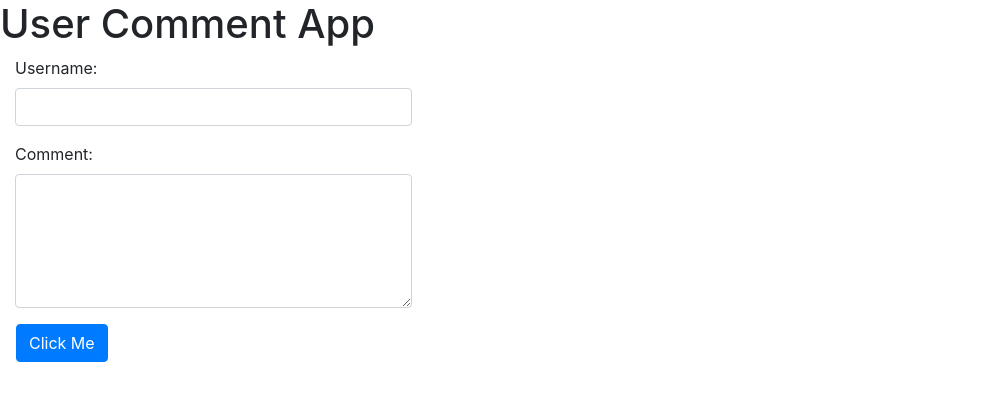
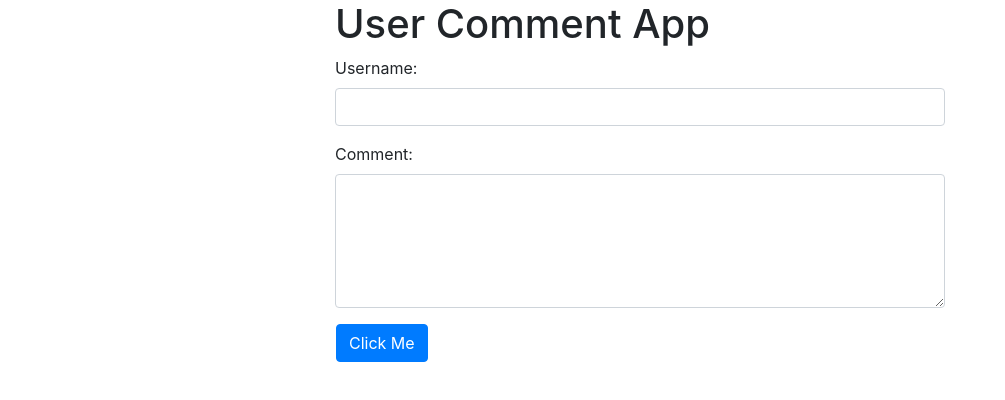
Before and after one commit to jasonyee1776/comment-app, a plain HTML site: page index.html in a window 1280 px wide. Shown: the whole page, without its empty margins (0-1005 px from the left). Drawn offline with nearby package versions, Linux system fonts and the light colour scheme.

Commit message:
updated how user information is displayed on screen

```diff
--- a/index.html
+++ b/index.html
@@ -23,15 +23,15 @@
 </head>
 <body>
 	<!-- user input section of comment app -->
-	<form class="mx-auto">
-		 <div class="d-block">
+	<form class="mx-auto w-50">
+		 <div class="d-inline-block col-sm-12">
 		 		<h1>User Comment App</h1>
 		 </div>
-		  <div class="form-group d-block col-sm-4">
+		  <div class="form-group d-block col-sm-12">
 		    	<label for="usernameInput">Username:</label>
 		    	<input type="text" id="username" class="form-control">
 		  </div>
-		  <div class="form-group d-block col-sm-4">
+		  <div class="form-group d-block col-sm-12">
 		    	<label for="userCommentInput">Comment:</label>
 		    	<textarea id="comment" class="form-control" rows="5"></textarea>
 		  </div>
@@ -43,12 +43,7 @@
 
 
 	<!-- display user input -->
-	<div>
-		<ul>
 
-		</ul>
-
-	</div>
 
 
 <!-- JS for Bootstrap -->
--- a/js/main.js
+++ b/js/main.js
@@ -25,17 +25,20 @@ var submitButton = document.getElementById("submit-button");
 	var newDiv = document.createElement("div");
 
 
-	// create h3 username and comment
+	// create h3 username
 	var newH3 = document.createElement("h3");
 	// update username input
 	newH3.textContent = "Username: " + username;
-
-	// create p username and comment
+	// create p comment
 	var newP = document.createElement("p");
 	// update comment input
 	newP.textContent = "Comment: " + comment;
 
 
+
+
+	// adding bootstrap classes to the div element
+	newDiv.classList.add("d-inline-block", "border", "border-primary" , "border-circle" )
 	// append h3 to newLi element
 	newDiv.appendChild(newH3);
 	// append p to newLi element
```
